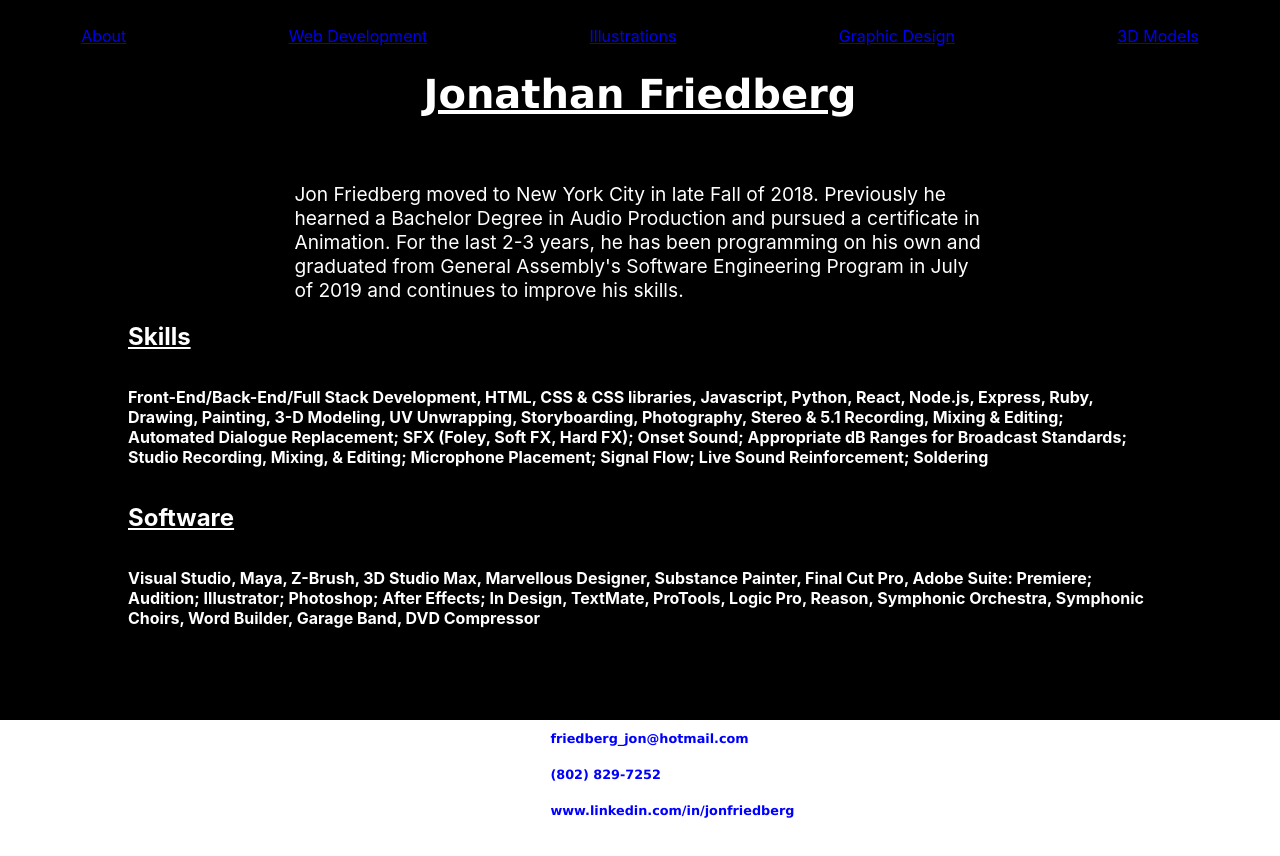
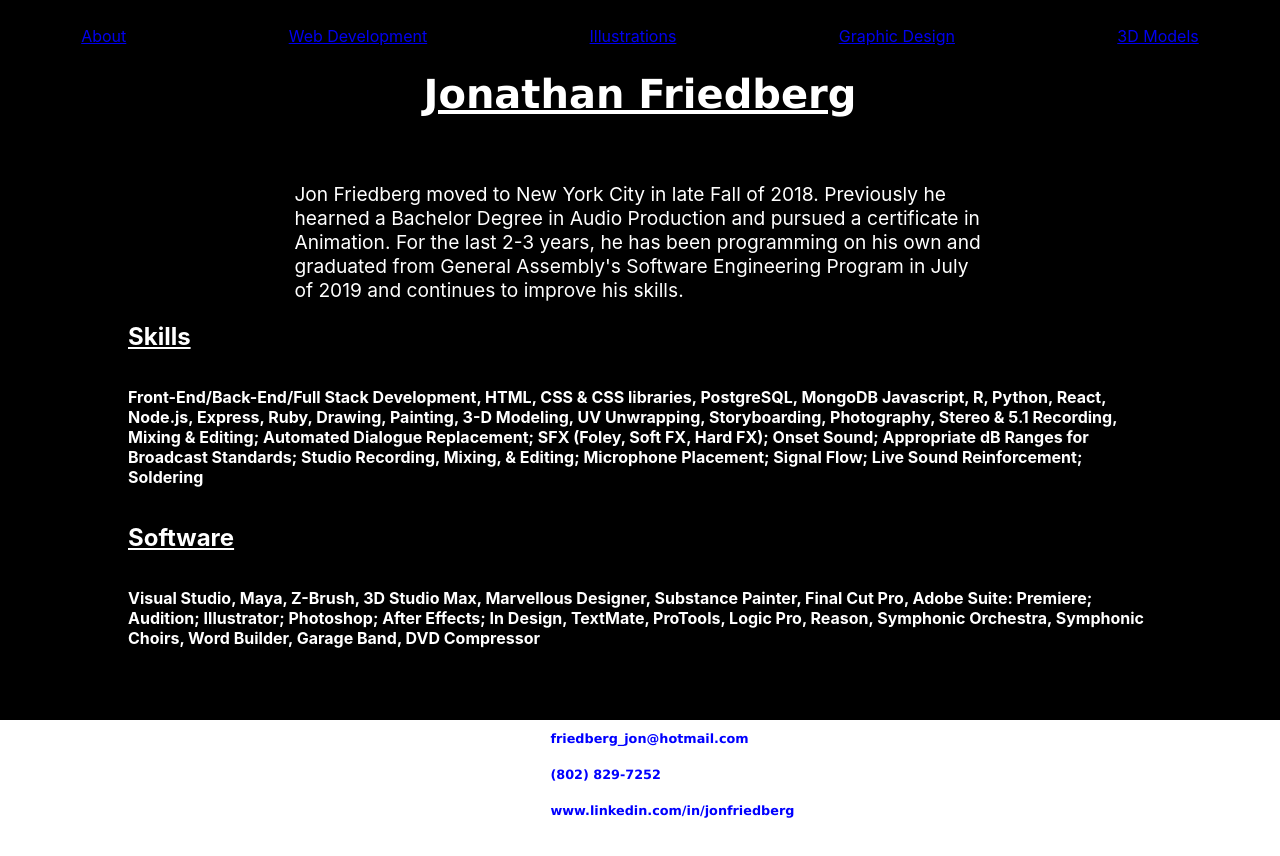
Before and after one commit to jonfriedberg123/home, a React (Create React App) app: page / in a window 1280 px wide. Shown: the top 856 px of the page. Built offline with nearby package versions, Linux system fonts and the light colour scheme.

Commit message:
updated skills

```diff
--- a/src/Components/about.js
+++ b/src/Components/about.js
@@ -11,7 +11,7 @@ function about() {
      </div>
      <div className="SkillsAndSoftware">
        <h2 className= "SkillsTitle">Skills</h2>
-     <p className="SkillsParagraphText">Front-End/Back-End/Full Stack Development, HTML, CSS & CSS libraries, Javascript, Python, React, Node.js, Express, Ruby, Drawing, Painting, 3-D Modeling, UV Unwrapping, Storyboarding, Photography, Stereo & 5.1 Recording, Mixing & Editing; Automated Dialogue Replacement; SFX (Foley, Soft FX, Hard FX); Onset Sound; Appropriate dB Ranges for Broadcast Standards; Studio Recording, Mixing, & Editing; Microphone Placement; Signal Flow; Live Sound Reinforcement; Soldering
+     <p className="SkillsParagraphText">Front-End/Back-End/Full Stack Development, HTML, CSS & CSS libraries, PostgreSQL, MongoDB Javascript, R, Python, React, Node.js, Express, Ruby, Drawing, Painting, 3-D Modeling, UV Unwrapping, Storyboarding, Photography, Stereo & 5.1 Recording, Mixing & Editing; Automated Dialogue Replacement; SFX (Foley, Soft FX, Hard FX); Onset Sound; Appropriate dB Ranges for Broadcast Standards; Studio Recording, Mixing, & Editing; Microphone Placement; Signal Flow; Live Sound Reinforcement; Soldering
     </p>
 
       <h2 className= "SoftwareTitle">Software</h2>
```
